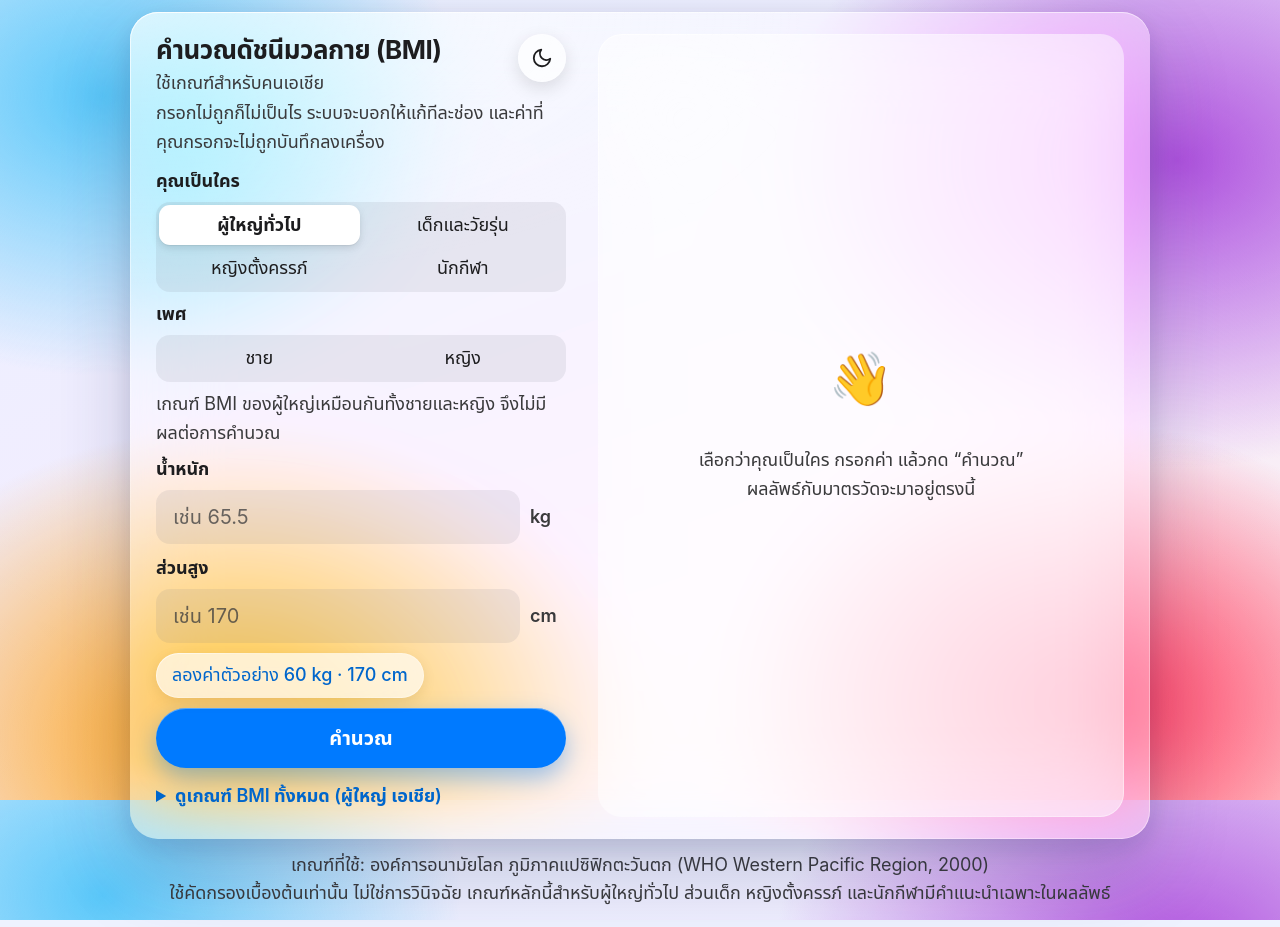
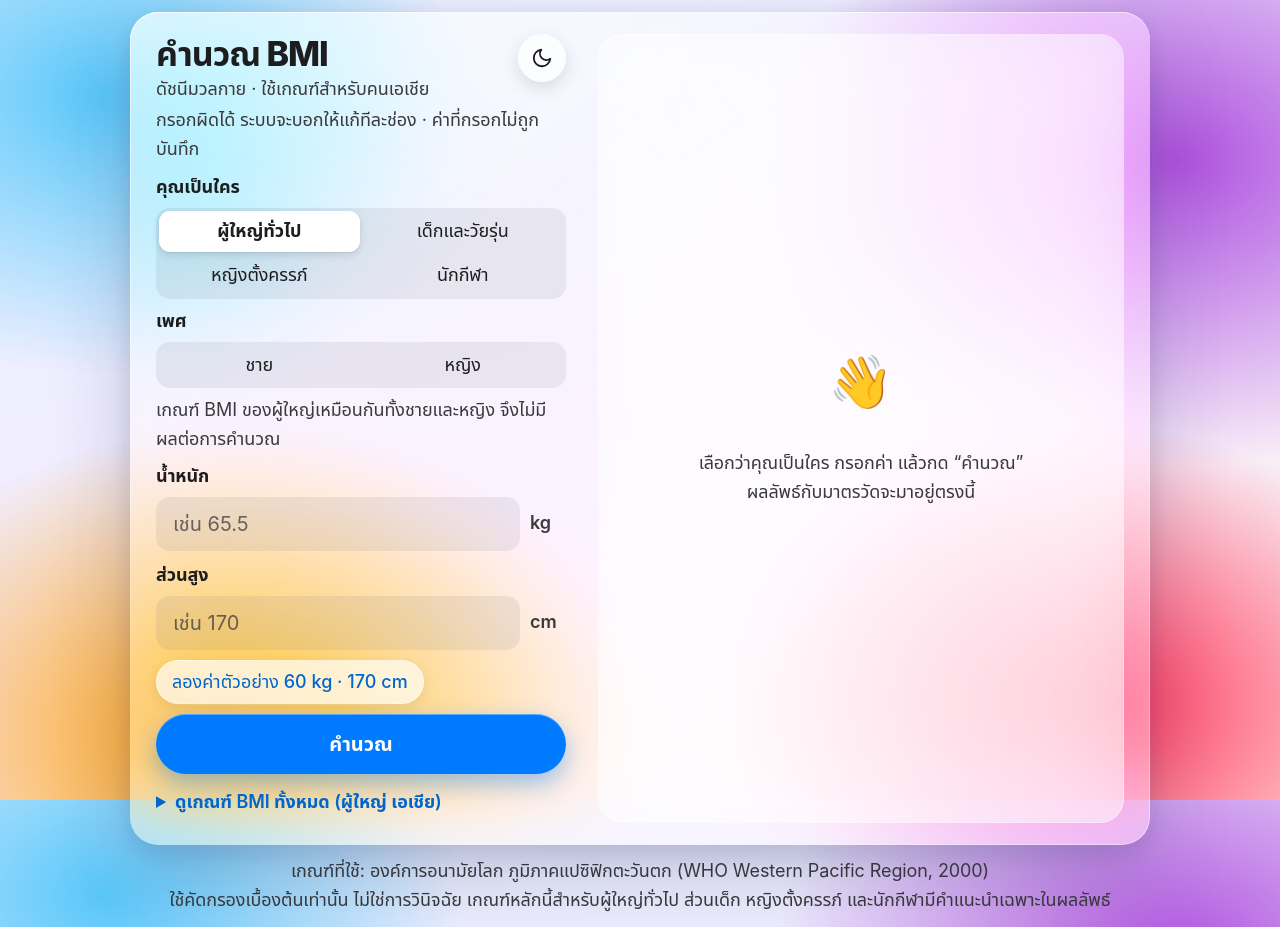
Before and after one commit to nitikulW/mybestbmi, a plain HTML site: page index.html in a window 1280 px wide. Drawn offline with Linux system fonts and the light colour scheme.

Commit message:
Update BMI UI: mobile layout fix, larger title

```diff
--- a/index.html
+++ b/index.html
@@ -80,7 +80,7 @@
     font-family: -apple-system, BlinkMacSystemFont, "SF Pro Text", "Sarabun", "Noto Sans Thai", "Leelawadee UI", "Segoe UI", system-ui, sans-serif;
     font-size: 18px; line-height: 1.6; letter-spacing: -.005em;
     -webkit-font-smoothing: antialiased;
-    display: flex; justify-content: center; align-items: flex-start; padding: 24px 16px;
+    display: flex; flex-direction: column; align-items: center; padding: 24px 16px;
   }
 
   /* ===== กระจก: วัสดุร่วมของการ์ด ผลลัพธ์ และปุ่มลอย =====
@@ -113,7 +113,7 @@
   @keyframes rise { from { opacity: 0; transform: translateY(18px) scale(.98); filter: blur(6px); } }
 
   .top { display: flex; justify-content: space-between; align-items: flex-start; gap: 12px; }
-  h1 { font-size: 28px; margin: 0 0 2px; line-height: 1.25; font-weight: 700; letter-spacing: -.02em; }
+  h1 { font-size: 34px; margin: 0 0 2px; line-height: 1.15; font-weight: 800; letter-spacing: -.03em; }
   .sub { color: var(--muted); margin: 0 0 10px; font-size: 18px; }
   .helper { margin: 0 0 14px; color: var(--muted); font-size: 18px; }
   .theme-btn {
@@ -337,7 +337,7 @@
     .card > form { grid-column: 1; grid-row: 3; }
     .card > .crit { grid-column: 1; grid-row: 4; margin-top: 8px; }
     .card > .result, .card > .placeholder { grid-column: 2; grid-row: 1 / span 4; margin-top: 0; }
-    .card h1 { font-size: 26px; white-space: nowrap; }
+    .card h1 { font-size: 34px; white-space: nowrap; }
     .card .sub { margin-bottom: 8px; }
     .card .field { margin-bottom: 10px; }
     .card input { padding: 10px 16px; }
@@ -365,8 +365,8 @@
 <main class="card">
   <div class="top">
     <div>
-      <h1>คำนวณดัชนีมวลกาย (BMI)</h1>
-      <p class="sub">ใช้เกณฑ์สำหรับคนเอเชีย</p>
+      <h1>คำนวณ BMI</h1>
+      <p class="sub">ดัชนีมวลกาย · ใช้เกณฑ์สำหรับคนเอเชีย</p>
     </div>
     <button class="theme-btn" id="themeBtn" type="button" aria-label="สลับโหมดสว่างหรือมืด">
       <svg class="i-moon" viewBox="0 0 24 24" fill="none" stroke="currentColor" stroke-width="2" stroke-linecap="round" stroke-linejoin="round" aria-hidden="true"><path d="M21 12.8A9 9 0 1 1 11.2 3a7 7 0 0 0 9.8 9.8z"/></svg>
@@ -374,7 +374,7 @@
     </button>
   </div>
 
-  <p class="helper">กรอกไม่ถูกก็ไม่เป็นไร ระบบจะบอกให้แก้ทีละช่อง และค่าที่คุณกรอกจะไม่ถูกบันทึกลงเครื่อง</p>
+  <p class="helper">กรอกผิดได้ ระบบจะบอกให้แก้ทีละช่อง · ค่าที่กรอกไม่ถูกบันทึก</p>
 
   <form id="bmiForm" novalidate>
     <fieldset class="seg-wrap">
@@ -835,6 +835,11 @@ $("bmiForm").addEventListener("submit", e => {
   current = { weight, height };
   setupWhatIf(weight, height);
   renderResult(weight, height, "submit");
+  // จอมือถือ (คอลัมน์เดียว): เลื่อนลงไปที่ผลลัพธ์ให้เอง ไม่ต้องหา
+  if (matchMedia("(max-width: 899px)").matches) {
+    const smooth = !matchMedia("(prefers-reduced-motion: reduce)").matches;
+    $("result").scrollIntoView({ behavior: smooth ? "smooth" : "auto", block: "start" });
+  }
 });
 
 // แถบลองน้ำหนัก
```
